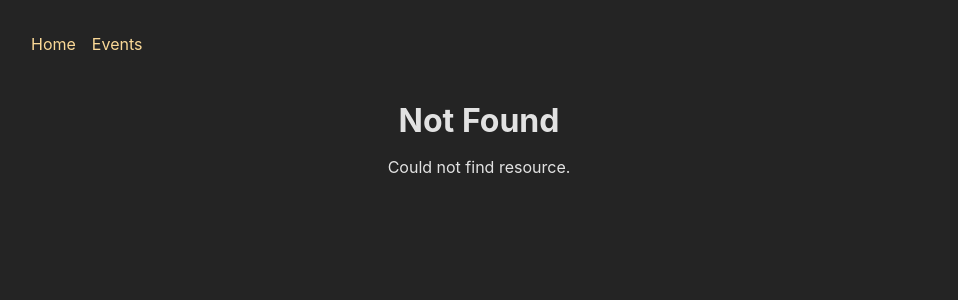
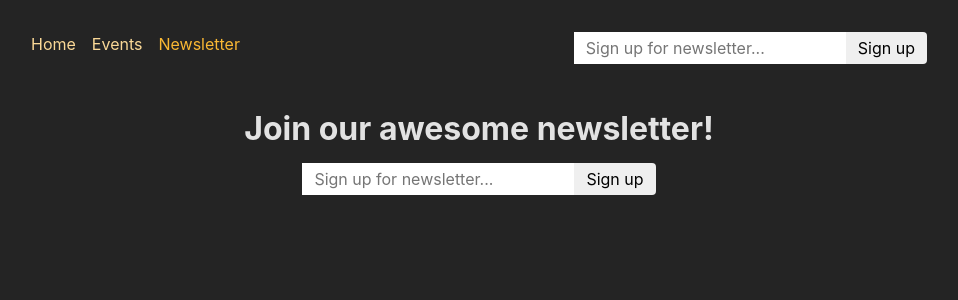
Before and after one commit to aufasyaihan/adv-react-router, a React (Create React App) app in the folder frontend/: page /newsletter in a window 1280 px wide. Before the commit this address had no page. Shown: the top 300 px of the page, without its empty margins (161-1119 px from the left). Built offline with nearby package versions, Linux system fonts and the light colour scheme.

Commit message:
imported NewsLetter page

```diff
--- a/frontend/src/App.js
+++ b/frontend/src/App.js
@@ -1,64 +1,69 @@
-import { RouterProvider, createBrowserRouter } from "react-router-dom";
-import HomePage from "./pages/Home";
-import EventsPage, { loader as eventLoader } from "./pages/Events";
+import { RouterProvider, createBrowserRouter } from 'react-router-dom';
+
+import EditEventPage from './pages/EditEvent';
+import ErrorPage from './pages/Error';
 import EventDetailPage, {
   loader as eventDetailLoader,
-  action as eventDetailAction,
-} from "./pages/EventDetail";
-import NewEventPage from "./pages/NewEvent";
-import EditEventPage from "./pages/EditEvent";
-import Root from "./pages/Root";
-import EventsRoot from "./pages/EventsRoot";
-import ErrorPage from "./pages/Error";
-import { action as manipulateEventAction } from "./components/EventForm";
+  action as deleteEventAction,
+} from './pages/EventDetail';
+import EventsPage, { loader as eventsLoader } from './pages/Events';
+import EventsRootLayout from './pages/EventsRoot';
+import HomePage from './pages/Home';
+import NewEventPage from './pages/NewEvent';
+import RootLayout from './pages/Root';
+import { action as manipulateEventAction } from './components/EventForm';
+import NewsletterPage, { action as newsletterAction } from './pages/Newsletter';
 
-function App() {
 const router = createBrowserRouter([
   {
-      path: "/",
-      element: <Root />,
+    path: '/',
+    element: <RootLayout />,
     errorElement: <ErrorPage />,
     children: [
+      { index: true, element: <HomePage /> },
       {
-          index: true,
-          element: <HomePage />,
-        },
-        {
-          path: "events",
-          element: <EventsRoot />,
+        path: 'events',
+        element: <EventsRootLayout />,
         children: [
           {
             index: true,
             element: <EventsPage />,
-              loader: eventLoader, // runs the function on page load
+            loader: eventsLoader,
           },
           {
-              path: ":eventId",
-              id: "event-detail",
+            path: ':eventId',
+            id: 'event-detail',
             loader: eventDetailLoader,
             children: [
               {
                 index: true,
                 element: <EventDetailPage />,
-                  action: eventDetailAction,
+                action: deleteEventAction,
               },
               {
-                  path: "edit",
+                path: 'edit',
                 element: <EditEventPage />,
                 action: manipulateEventAction,
               },
             ],
           },
           {
-              path: "new",
+            path: 'new',
             element: <NewEventPage />,
             action: manipulateEventAction,
           },
         ],
       },
+      {
+        path: 'newsletter',
+        element: <NewsletterPage />,
+        action: newsletterAction,
+      },
     ],
   },
 ]);
+
+function App() {
   return <RouterProvider router={router} />;
 }
 
--- a/frontend/src/components/MainNavigation.js
+++ b/frontend/src/components/MainNavigation.js
@@ -1,5 +1,7 @@
 import { NavLink } from "react-router-dom";
+
 import classes from "./MainNavigation.module.css";
+import NewsletterSignup from "./NewsletterSignup";
 
 function MainNavigation() {
   return (
@@ -19,7 +21,7 @@
           </li>
           <li>
             <NavLink
-              to="events"
+              to="/events"
               className={({ isActive }) =>
                 isActive ? classes.active : undefined
               }
@@ -27,8 +29,19 @@
               Events
             </NavLink>
           </li>
+          <li>
+            <NavLink
+              to="/newsletter"
+              className={({ isActive }) =>
+                isActive ? classes.active : undefined
+              }
+            >
+              Newsletter
+            </NavLink>
+          </li>
         </ul>
       </nav>
+      <NewsletterSignup />
     </header>
   );
 }
--- /dev/null
+++ b/frontend/src/components/NewsletterSignup.js
@@ -0,0 +1,16 @@
+import classes from './NewsletterSignup.module.css';
+
+function NewsletterSignup() {
+  return (
+    <form method="post" className={classes.newsletter}>
+      <input
+        type="email"
+        placeholder="Sign up for newsletter..."
+        aria-label="Sign up for newsletter"
+      />
+      <button>Sign up</button>
+    </form>
+  );
+}
+
+export default NewsletterSignup;
--- /dev/null
+++ b/frontend/src/components/NewsletterSignup.module.css
@@ -0,0 +1,18 @@
+.newsletter input,
+.newsletter button {
+  font: inherit;
+  padding: 0.25rem 0.75rem;
+  border-radius: 0;
+  border: none;
+}
+
+.newsletter button {
+  border-top-right-radius: 4px;
+  border-bottom-right-radius: 4px;
+  cursor: pointer;
+}
+
+.newsletter button:hover {
+  background-color: var(--color-primary-300);
+  color: var(--color-gray-800);
+}
--- a/frontend/src/pages/Error.js
+++ b/frontend/src/pages/Error.js
@@ -1,5 +1,5 @@
 import { useRouteError } from "react-router-dom";
-import PageContent from "../pages/PageContent";
+import PageContent from "../components/PageContent";
 import MainNavigation from "../components/MainNavigation";
 
 export default function ErrorPage() {
--- /dev/null
+++ b/frontend/src/pages/Newsletter.js
@@ -0,0 +1,21 @@
+import NewsletterSignup from '../components/NewsletterSignup';
+import PageContent from '../components/PageContent';
+
+function NewsletterPage() {
+  return (
+    <PageContent title="Join our awesome newsletter!">
+      <NewsletterSignup />
+    </PageContent>
+  );
+}
+
+export default NewsletterPage;
+
+export async function action({ request }) {
+  const data = await request.formData();
+  const email = data.get('email');
+
+  // send to backend newsletter server ...
+  console.log(email);
+  return { message: 'Signup successful!' };
+}
```
Also changed, not shown: frontend/src/components/PageContent.js (renamed from frontend/src/pages/PageContent.js), frontend/src/components/PageContent.module.css (renamed from frontend/src/pages/PageContent.module.css). Lines whose indentation alone changed are shown as unchanged.
